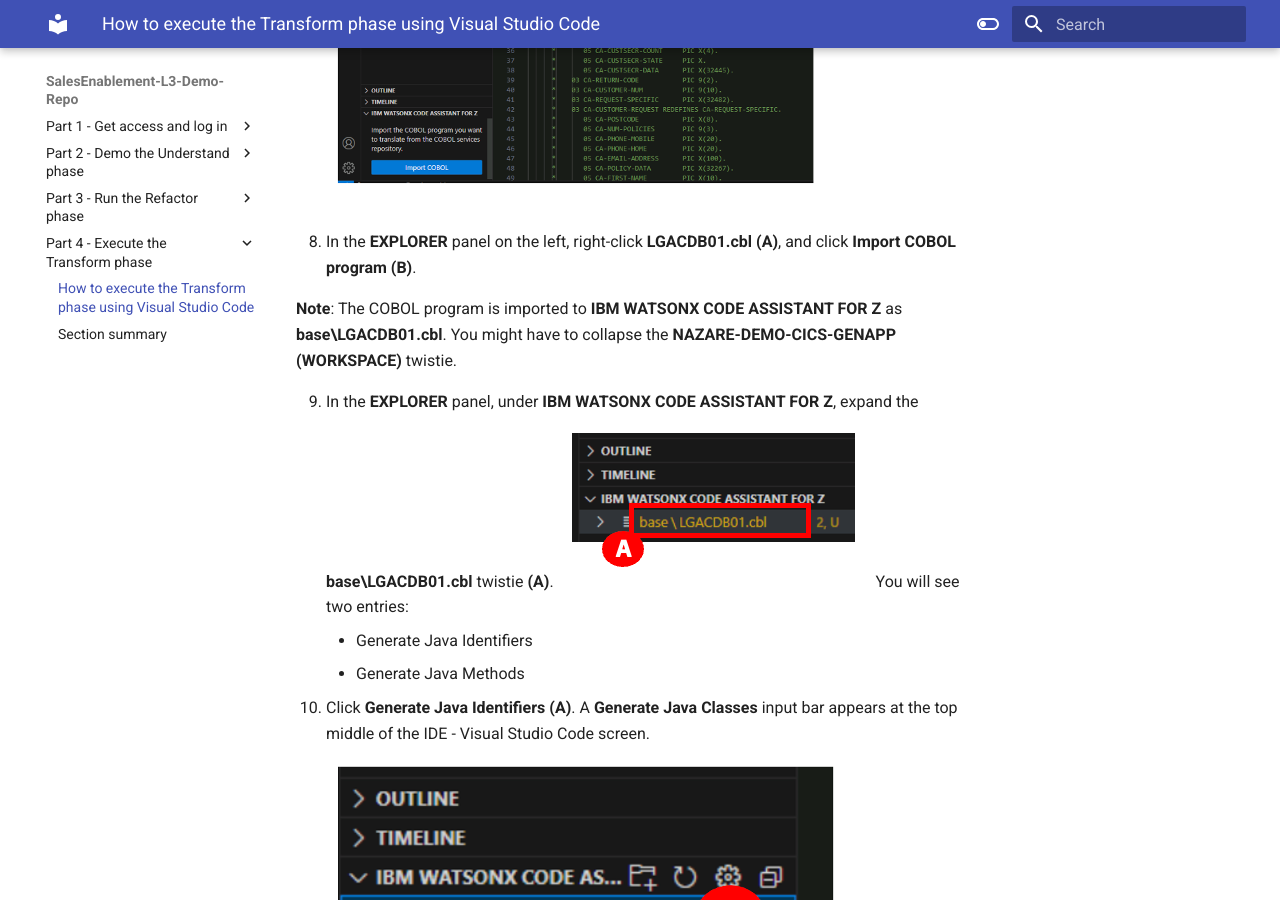
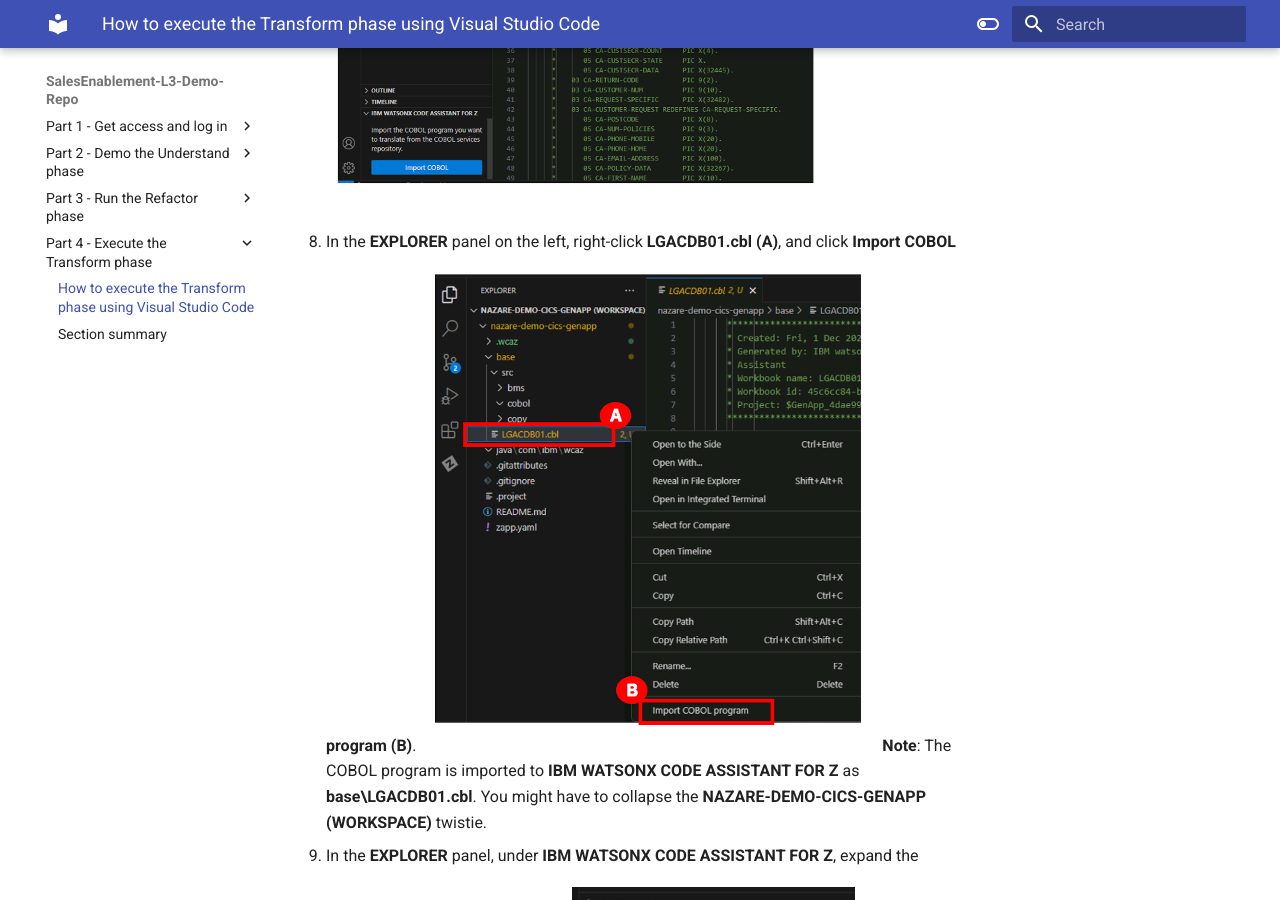
Before and after one commit to IBM/SalesEnablement-L3-Demo-Repo, an MkDocs documentation site: the page built from docs/execute-the-transform/How to execute the Transform phase.md, in a window 1280 px wide and 900 px high, scrolled down 3576 px. Built offline with MkDocs 1.6.1 and Material for MkDocs 9.7.7, drawn with Linux system fonts in a browser that asks for light colours.

Commit message:
step 8 issues

```diff
--- a/docs/execute-the-transform/How to execute the Transform phase.md
+++ b/docs/execute-the-transform/How to execute the Transform phase.md
@@ -18,7 +18,7 @@
 7. In the **EXPLORER** panel on the left, expand the **NAZARE-DEMO-CICS-GENAPP (WORKSPACE)** twistie (A), and click **LGACDB01.cbl** **(B)**. A new tab opens to the right displaying the COBOL code.
    ![](images/opencobolcode.png)
 8. In the **EXPLORER** panel on the left, right-click **LGACDB01.cbl** **(A)**, and click **Import COBOL program** **(B)**.
-
+   ![](images/importcobol.png)
    **Note**: The COBOL program is imported to **IBM WATSONX CODE ASSISTANT FOR Z** as **base\LGACDB01.cbl**. You might have to collapse the **NAZARE-DEMO-CICS-GENAPP (WORKSPACE)** twistie.
 
 9.  In the **EXPLORER** panel, under **IBM WATSONX CODE ASSISTANT FOR Z**, expand the **base\LGACDB01.cbl** twistie **(A)**.
```
